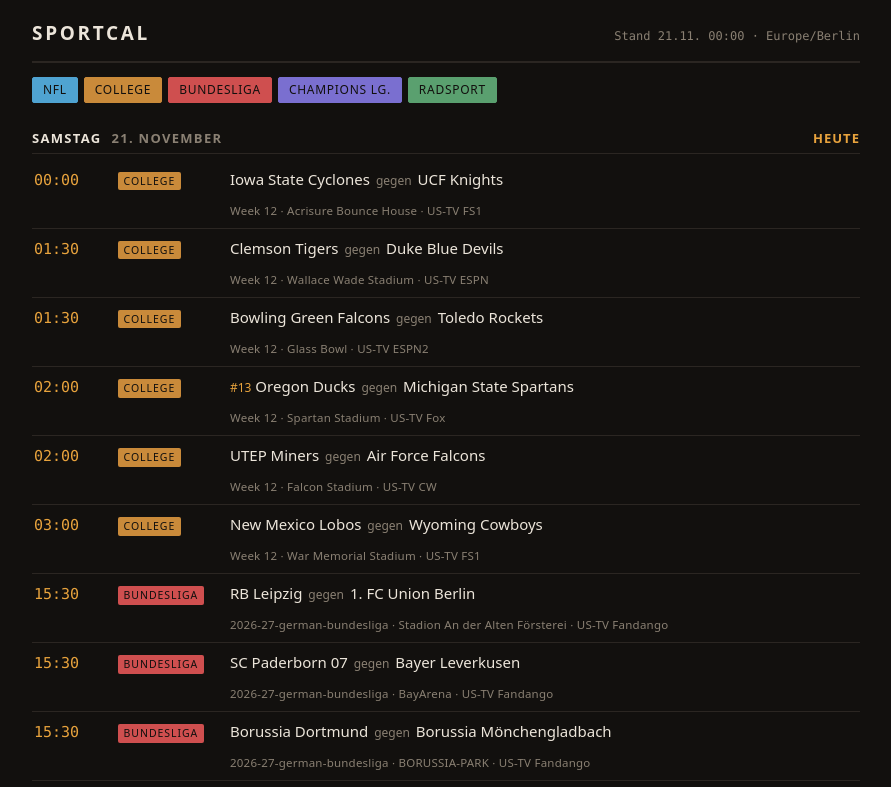
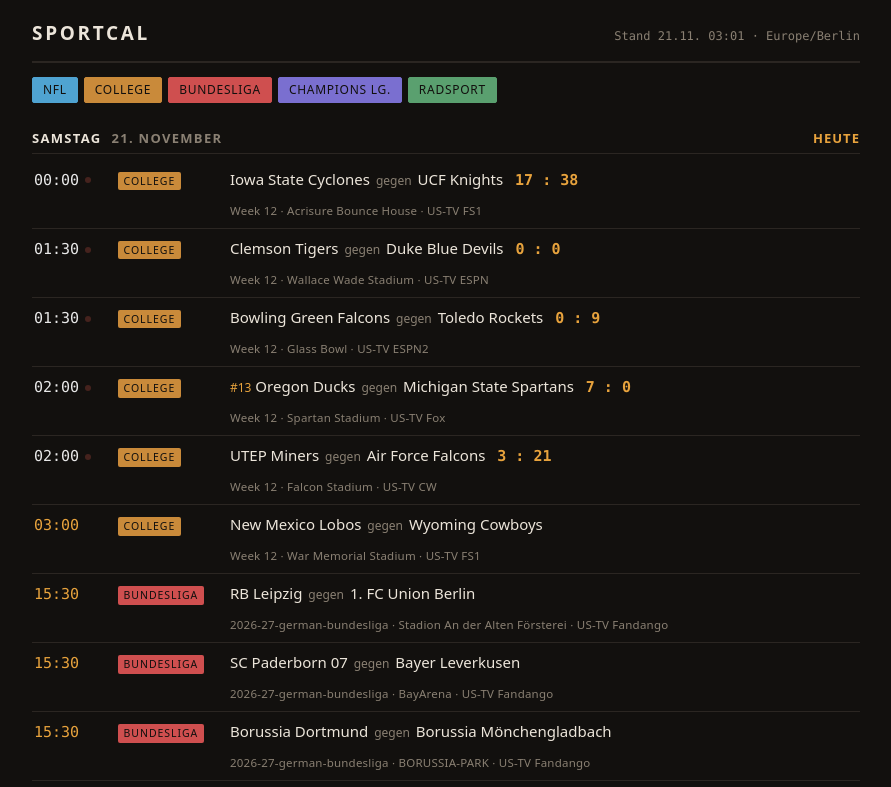
Before and after one commit to xb1257/xiphos-pub, a plain HTML site: page index.html in a window 1280 px wide. Shown: the top 787 px of the page, without its empty margins (194-1085 px from the left). Drawn offline with Linux system fonts and the light colour scheme.

Commit message:
auto-update 2026-11-21T03:15:01+01:00

```diff
--- a/index.html
+++ b/index.html
@@ -84,40 +84,40 @@ footer .fail::before{content:"\25CF";color:#e05b4b;padding-right:5px}
 <div class="wrap">
   <header>
     <h1>Sportcal</h1>
-    <div class="stamp">Stand 21.11. 00:00 · Europe/Berlin</div>
+    <div class="stamp">Stand 21.11. 03:01 · Europe/Berlin</div>
   </header>
   <div class="filters"><button class="chip" data-league="nfl" style="--c:#4fa3d1" aria-pressed="true">NFL</button><button class="chip" data-league="cfb" style="--c:#c98a3a" aria-pressed="true">College</button><button class="chip" data-league="bl1" style="--c:#cf4f4f" aria-pressed="true">Bundesliga</button><button class="chip" data-league="ucl" style="--c:#7a6fd0" aria-pressed="true">Champions Lg.</button><button class="chip" data-league="cycling" style="--c:#5aa06f" aria-pressed="true">Radsport</button></div>
 
   <section class="day">
          <h2><span class="dow">Samstag</span><span>21. November</span><span class="rel">heute</span></h2>
-         <div class="row" data-league="cfb">
-       <div class="t">00:00</div>
+         <div class="row is-live" data-league="cfb">
+       <div class="t">00:00<span class="dot" title="läuft"></span></div>
        <div class="lg"><span class="badge" style="--a:#c98a3a">College</span></div>
-       <div class="m">Iowa State Cyclones <span class="vs">gegen</span> UCF Knights </div>
+       <div class="m">Iowa State Cyclones <span class="vs">gegen</span> UCF Knights <span class="score">17 : 38</span></div>
        <div class="meta">Week 12 · Acrisure Bounce House · US-TV FS1</div>
      </div>
-<div class="row" data-league="cfb">
-       <div class="t">01:30</div>
+<div class="row is-live" data-league="cfb">
+       <div class="t">01:30<span class="dot" title="läuft"></span></div>
        <div class="lg"><span class="badge" style="--a:#c98a3a">College</span></div>
-       <div class="m">Clemson Tigers <span class="vs">gegen</span> Duke Blue Devils </div>
+       <div class="m">Clemson Tigers <span class="vs">gegen</span> Duke Blue Devils <span class="score">0 : 0</span></div>
        <div class="meta">Week 12 · Wallace Wade Stadium · US-TV ESPN</div>
      </div>
-<div class="row" data-league="cfb">
-       <div class="t">01:30</div>
+<div class="row is-live" data-league="cfb">
+       <div class="t">01:30<span class="dot" title="läuft"></span></div>
        <div class="lg"><span class="badge" style="--a:#c98a3a">College</span></div>
-       <div class="m">Bowling Green Falcons <span class="vs">gegen</span> Toledo Rockets </div>
+       <div class="m">Bowling Green Falcons <span class="vs">gegen</span> Toledo Rockets <span class="score">0 : 9</span></div>
        <div class="meta">Week 12 · Glass Bowl · US-TV ESPN2</div>
      </div>
-<div class="row" data-league="cfb">
-       <div class="t">02:00</div>
+<div class="row is-live" data-league="cfb">
+       <div class="t">02:00<span class="dot" title="läuft"></span></div>
        <div class="lg"><span class="badge" style="--a:#c98a3a">College</span></div>
-       <div class="m"><span class="rank">#13</span> Oregon Ducks <span class="vs">gegen</span> Michigan State Spartans </div>
+       <div class="m"><span class="rank">#13</span> Oregon Ducks <span class="vs">gegen</span> Michigan State Spartans <span class="score">7 : 0</span></div>
        <div class="meta">Week 12 · Spartan Stadium · US-TV Fox</div>
      </div>
-<div class="row" data-league="cfb">
-       <div class="t">02:00</div>
+<div class="row is-live" data-league="cfb">
+       <div class="t">02:00<span class="dot" title="läuft"></span></div>
        <div class="lg"><span class="badge" style="--a:#c98a3a">College</span></div>
-       <div class="m">UTEP Miners <span class="vs">gegen</span> Air Force Falcons </div>
+       <div class="m">UTEP Miners <span class="vs">gegen</span> Air Force Falcons <span class="score">3 : 21</span></div>
        <div class="meta">Week 12 · Falcon Stadium · US-TV CW</div>
      </div>
 <div class="row" data-league="cfb">
@@ -1360,6 +1360,39 @@ footer .fail::before{content:"\25CF";color:#e05b4b;padding-right:5px}
        <div class="meta">2026-27-german-bundesliga · Allianz Arena</div>
      </div>
        </section>
+<section class="day">
+         <h2><span class="dow">Samstag</span><span>5. Dezember</span><span class="rel"></span></h2>
+         <div class="row" data-league="cfb">
+       <div class="t">01:00</div>
+       <div class="lg"><span class="badge" style="--a:#c98a3a">College</span></div>
+       <div class="m">TBD <span class="vs">gegen</span> TBD </div>
+       <div class="meta">Week 14 · US-TV CBSSN</div>
+     </div>
+<div class="row" data-league="cfb">
+       <div class="t">01:00</div>
+       <div class="lg"><span class="badge" style="--a:#c98a3a">College</span></div>
+       <div class="m">TBD <span class="vs">gegen</span> TBD </div>
+       <div class="meta">Week 14 · US-TV ESPN</div>
+     </div>
+<div class="row" data-league="cfb">
+       <div class="t">02:00</div>
+       <div class="lg"><span class="badge" style="--a:#c98a3a">College</span></div>
+       <div class="m">TBD <span class="vs">gegen</span> <span class="rank">#17</span> Boise State Broncos </div>
+       <div class="meta">Week 14 · Albertsons Stadium · US-TV CBS</div>
+     </div>
+<div class="row" data-league="cfb">
+       <div class="t">02:00</div>
+       <div class="lg"><span class="badge" style="--a:#c98a3a">College</span></div>
+       <div class="m">TBD <span class="vs">gegen</span> TBD </div>
+       <div class="meta">Week 14 · AT&amp;T Stadium · US-TV ABC</div>
+     </div>
+<div class="row" data-league="cfb">
+       <div class="t">03:00</div>
+       <div class="lg"><span class="badge" style="--a:#c98a3a">College</span></div>
+       <div class="m">TBD <span class="vs">gegen</span> TBD </div>
+       <div class="meta">Week 14 · US-TV Fox</div>
+     </div>
+       </section>
   <footer><span class="src ok">NFL vor 0 h</span><span class="src ok">College vor 0 h</span><span class="src ok">Bundesliga vor 0 h</span><span class="src ok">Champions Lg. vor 0 h</span><span class="src ok">Radsport vor 0 h</span></footer>
 </div>
 <script>
```
